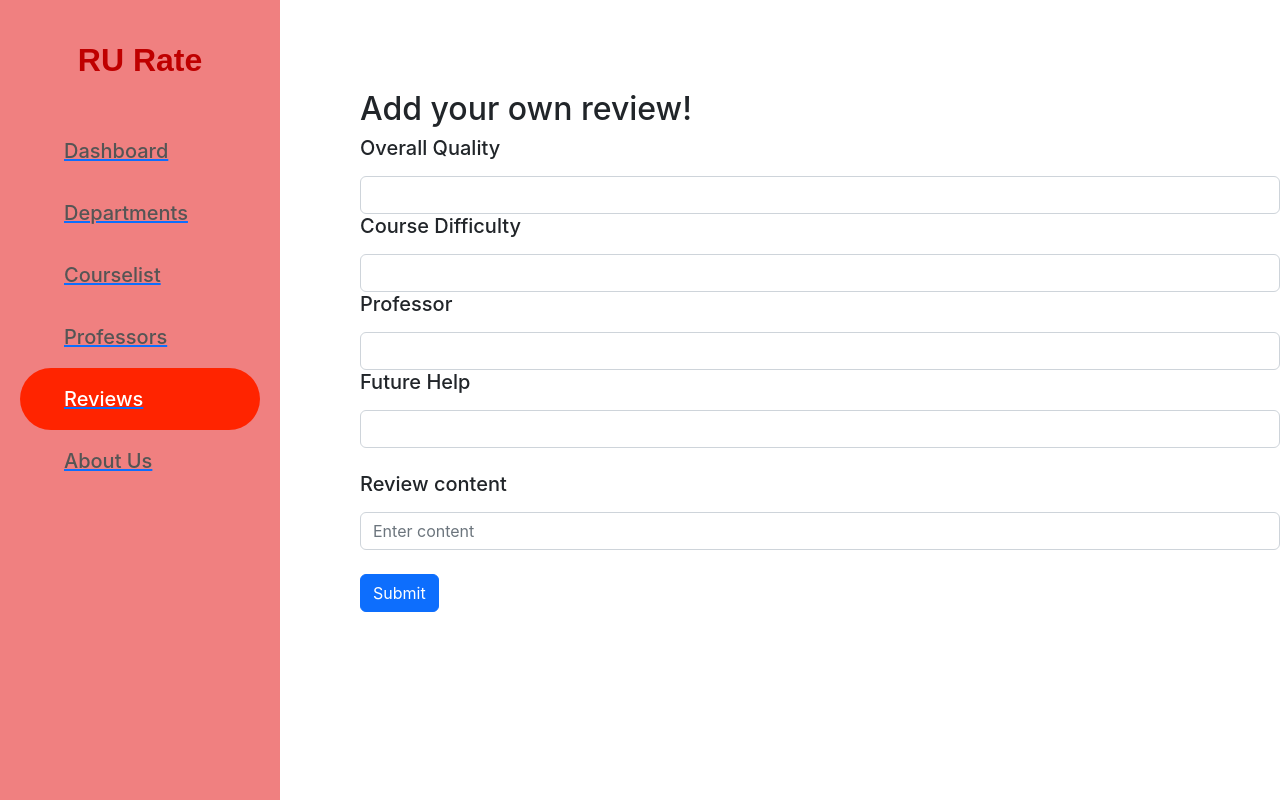
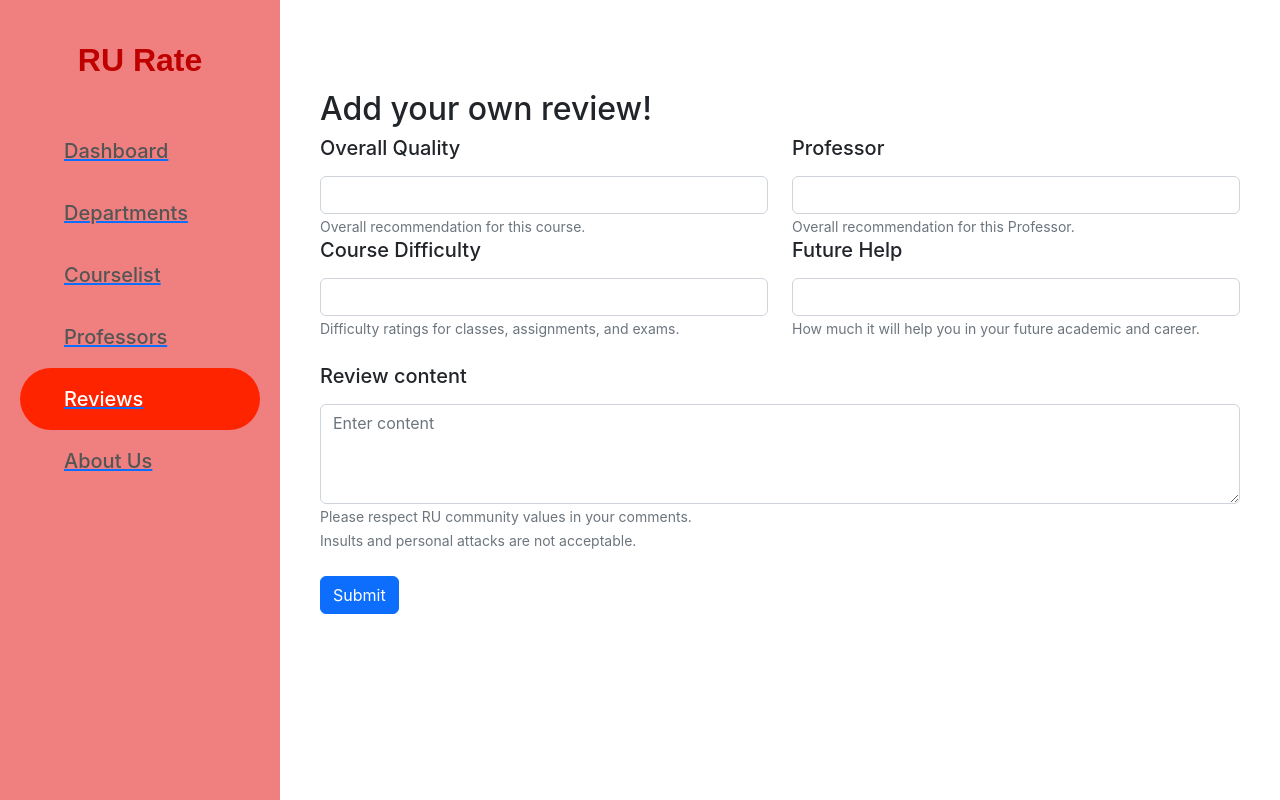
Before and after one commit to santyelegy/RUCSRate, a React (Create React App) app in the folder frontend/: page /reviews in a window 1280 px wide. Built offline with nearby package versions, Linux system fonts and the light colour scheme.

Commit message:
Reformat /Reivew and add Review Card

```diff
--- a/frontend/src/App.css
+++ b/frontend/src/App.css
@@ -41,7 +41,8 @@
 .mylink {
   color: white;
 }
-.DepartmentButton{
+
+.DepartmentButton {
   align-items: center;
   width: 200px;
   height: 150px;
@@ -53,10 +54,20 @@
   color: #fff;
   border-radius: 10px;
 }
-.DepartmentButton:hover{
+
+.DepartmentButton:hover {
   color: #fff;
   background-color: #0b5ed7;
 }
-.department-group{
+
+.department-group {
   align-items: stretch;
 }
+
+.Listgroup {
+  margin-left: 0px;
+}
+
+.Listitem {
+  width: 185px;
+}
--- a/frontend/src/Components/layout/AppLayout.jsx
+++ b/frontend/src/Components/layout/AppLayout.jsx
@@ -3,7 +3,7 @@ import Sidebar from "../sidebar/Sidebar";
 
 const AppLayout = () => {
     return <div style={{
-        padding: '90px 0px 0px 360px'
+        padding: '90px 40px 0px 320px'
     }}>
         <Sidebar />
         <Outlet />
--- a/frontend/src/Pages/Course.js
+++ b/frontend/src/Pages/Course.js
@@ -1,6 +1,7 @@
 import { useParams, Link } from 'react-router-dom';
 import course from '../sample_data/Course.json'
 import Button from 'react-bootstrap/Button';
+import SingleReview from '../Pages/SingleReview.js'
 
 function Course() {
     const { id } = useParams();
@@ -25,6 +26,8 @@ function Course() {
             <br></br>
             Here are the comments:
             <div>{courses}</div>
+            <SingleReview />
+            <SingleReview />
         </>
     );
 }
--- a/frontend/src/Pages/Department.js
+++ b/frontend/src/Pages/Department.js
@@ -1,17 +1,18 @@
 import department from '../sample_data/Department.json'
-import { Link } from 'react-router-dom';
-import Button from 'react-bootstrap/esm/Button';
+
 function Department() {
-    function dbutton(department){
-        return(
-            <button href={"/courselist/".concat(department.name) } className="DepartmentButton">
-                {department.name}<br/>
-                {"Courses Avaliable: ".concat(department.num)}
-            </button>
+    function dbutton(department) {
+        return (
+            <a href={"/courselist/".concat(department.name)}>
+                <button className="DepartmentButton">
+                    {department.name}<br />
+                    {"Courses Avaliable: ".concat(department.num)}
+                </button>
+            </a>
         );
     }
-    const allButtons=department.map((depart,index)=>{
-        return(
+    const allButtons = department.map((depart, index) => {
+        return (
             dbutton(depart)
         );
     })
--- a/frontend/src/Pages/Review.js
+++ b/frontend/src/Pages/Review.js
@@ -1,7 +1,7 @@
 import review from '../sample_data/Review.json'
-import { useParams } from 'react-router-dom';
+import SingleReview from '../Pages/SingleReview.js'
+
 function Review() {
-    const { id } = useParams();
 
     return (
         <>
@@ -13,6 +13,8 @@ function Review() {
             <div>{review.score3}</div>
             <div>{review.score4}</div>
             <div>{review.content}</div>
+
+            <SingleReview />
         </>
     );
 }
--- a/frontend/src/Pages/ReviewForm.js
+++ b/frontend/src/Pages/ReviewForm.js
@@ -1,9 +1,11 @@
-import Button from 'react-bootstrap/Button';
-import Form from 'react-bootstrap/Form';
 import Course from '../sample_data/Course.json'
 import Prof from '../sample_data/Professor.json'
 import { useState } from 'react';
 import Modal from 'react-bootstrap/Modal';
+import Button from 'react-bootstrap/Button';
+import Form from 'react-bootstrap/Form';
+import Row from 'react-bootstrap/Row';
+import Col from 'react-bootstrap/Col';
 
 function ReviewForm() {
 
@@ -16,6 +18,28 @@ function ReviewForm() {
     const [score1, setScore1] = useState(0);
     const [score2, setScore2] = useState(0);
     const [score3, setScore3] = useState(0);
+
+    /*const code = Course.code.map((val, index) => {
+        return (<option value={val} key={index}>{val}</option>);
+    })*/
+
+    const code = ["", "16:198:512", "16:198:513", "16:198:514"].map((val, index) => {
+        return (<option value={val} key={index}>{val}</option>);
+    })
+
+    const prof = ["", "A", "B", "C"].map((val, index) => {
+        return (<option value={val} key={index}>{val}</option>);
+    })
+
+    const scorelist0 = ["", "5 (Strongly Recommended)", "4 (Recommended)", "3 (Good)", "2 (Below Average)", "1 (Awful Feeling)"].map((val, index) => {
+        return (<option value={val} key={index}>{val}</option>);
+    })
+    const scorelist1 = ["", "5 (Very Easy)", "4 (Easy)", "3 (Acceptable)", "2 (Hard)", "1 (Extremely Hard)"].map((val, index) => {
+        return (<option value={val} key={index}>{val}</option>);
+    })
+    const scorelist2 = ["", "5 (Very Helpful)", "4 (Helpful)", "3 (Good)", "2 (Limited)", "1 (Useless)"].map((val, index) => {
+        return (<option value={val} key={index}>{val}</option>);
+    })
 
     let callapi = async () => {
 
@@ -40,24 +64,6 @@ function ReviewForm() {
             console.log(error)
         })
     }
-
-
-
-    /*const code = Course.code.map((val, index) => {
-        return (<option value={val} key={index}>{val}</option>);
-    })*/
-
-    const code = ["", "16:198:512", "16:198:513", "16:198:514"].map((val, index) => {
-        return (<option value={val} key={index}>{val}</option>);
-    })
-
-    const prof = ["", "A", "B", "C"].map((val, index) => {
-        return (<option value={val} key={index}>{val}</option>);
-    })
-
-    const scorelist = ["", "5 (Strongly Recommended)", "4 (Recommended)", "3 (Good)", "2 (Below Average)", "1 (Awful Feeling)"].map((val, index) => {
-        return (<option value={val} key={index}>{val}</option>);
-    })
 
     function handleSubmit(event) {
         event.preventDefault();
@@ -86,41 +92,72 @@ function ReviewForm() {
                     <br></br>
                 </Form.Group>*/}
 
+                <Row>
+                    <Col>
                         <Form.Group controlId="score0">
                             <Form.Label><h5>Overall Quality</h5></Form.Label>
                             <Form.Control as="select" onChange={(e) => setScore0(e.target.value)}>
-                        {scorelist}
+                                {scorelist0}
                             </Form.Control>
+                            <Form.Text>
+                                Overall recommendation for this course.
+                            </Form.Text>
                         </Form.Group>
+                    </Col>
 
+                    <Col>
                         <Form.Group controlId="score1">
+                            <Form.Label><h5>Professor</h5></Form.Label>
+                            <Form.Control as="select" onChange={(e) => setScore1(e.target.value)}>
+                                {scorelist0}
+                            </Form.Control>
+                            <Form.Text>
+                                Overall recommendation for this Professor.
+                            </Form.Text>
+                        </Form.Group>
+                    </Col>
+                </Row>
+
+                <Row>
+                    <Col>
+                        <Form.Group controlId="score2">
                             <Form.Label><h5>Course Difficulty</h5></Form.Label>
-                    <Form.Control as="select" onChange={(e) => setScore1(e.target.value)}>
-                        {scorelist}
+                            <Form.Control as="select" onChange={(e) => setScore2(e.target.value)}>
+                                {scorelist1}
                             </Form.Control>
+                            <Form.Text>
+                                Difficulty ratings for classes, assignments, and exams.
+                            </Form.Text>
                         </Form.Group>
+                    </Col>
 
-                <Form.Group controlId="score2">
-                    <Form.Label><h5>Professor</h5></Form.Label>
-                    <Form.Control as="select" onChange={(e) => setScore2(e.target.value)}>
-                        {scorelist}
-                    </Form.Control>
-                </Form.Group>
-
+                    <Col>
                         <Form.Group controlId="score3">
                             <Form.Label><h5>Future Help</h5></Form.Label>
                             <Form.Control as="select" onChange={(e) => setScore3(e.target.value)}>
-                        {scorelist}
+                                {scorelist2}
                             </Form.Control>
+                            <Form.Text>
+                                How much it will help you in your future academic and career.
+                            </Form.Text>
+                        </Form.Group>
+                    </Col>
+                </Row>
+
                 <br></br>
-                </Form.Group>
 
                 <Form.Group controlId="content">
                     <Form.Label><h5>Review content</h5></Form.Label>
-                    <Form.Control type="text" placeholder="Enter content" onChange={(e) => setContent(e.target.value)} />
+                    <Form.Control type="text" placeholder="Enter content"
+                        onChange={(e) => setContent(e.target.value)}
+                        as="textarea"
+                        style={{ height: '100px' }} />
+                    <Form.Text>
+                        Please respect RU community values in your comments.<br />
+                        Insults and personal attacks are not acceptable.
+                    </Form.Text>
+                </Form.Group>
                 <br></br>
-                </Form.Group>
-
                 <Button variant="primary" type="submit">
                     Submit
                 </Button>
@@ -137,6 +174,7 @@ function ReviewForm() {
                     </Button>
                 </Modal.Footer>
             </Modal>
+
         </>
     );
 }
--- /dev/null
+++ b/frontend/src/Pages/SingleReview.js
@@ -0,0 +1,57 @@
+import review from '../sample_data/Review.json'
+
+import Card from 'react-bootstrap/Card';
+import ListGroup from 'react-bootstrap/ListGroup';
+import Row from 'react-bootstrap/Row';
+import Col from 'react-bootstrap/Col';
+
+function SingleReview() {
+    return (
+        <>
+            <Card style={{ width: '48rem' }}>
+                <Card.Body>
+                    <Row>
+                        <Col>
+                            <Card.Title>{review.course}</Card.Title>
+                        </Col>
+                        <Col>
+                            <Card.Title>{review.professor}</Card.Title>
+                        </Col>
+                    </Row>
+
+                    <Card.Subtitle className="mb-2 text-muted">Code</Card.Subtitle>
+
+                    <Row>
+                        <Col></Col>
+                        <Col></Col>
+                        <Col></Col>
+                        <Col></Col>
+                    </Row>
+
+                    <ListGroup horizontal className='Listgroup'>
+                        <ListGroup.Item className='Listitem'>
+                            Overall Quality: <b>{review.score0}</b>
+                        </ListGroup.Item>
+                        <ListGroup.Item className='Listitem'>
+                            Professor: <b>{review.score1}</b>
+                        </ListGroup.Item>
+                        <ListGroup.Item className='Listitem'>
+                            Course Difficulty: <b>{review.score2}</b>
+                        </ListGroup.Item>
+                        <ListGroup.Item className='Listitem'>
+                            Future Help: <b>{review.score3}</b>
+                        </ListGroup.Item>
+                    </ListGroup>
+
+                    <Card.Text>
+                        <br></br>
+                        {review.content}
+                    </Card.Text>
+
+                </Card.Body>
+            </Card>
+        </>
+    );
+}
+
+export default SingleReview;
--- a/frontend/src/sample_data/Review.json
+++ b/frontend/src/sample_data/Review.json
@@ -1,9 +1,9 @@
 {
-    "course":"course1",
-    "professor":"professor1",
-    "score1":0,
-    "score2":1,
-    "score3":2,
-    "score4":3,
-    "content":"this is a review"
+    "course": "course1",
+    "professor": "professor1",
+    "score0": 3,
+    "score1": 0,
+    "score2": 1,
+    "score3": 2,
+    "content": "this is a review"
 }
```
Also changed, not shown: 1 other file (tests, documents, lock files or other folders). Lines whose indentation alone changed are shown as unchanged.
